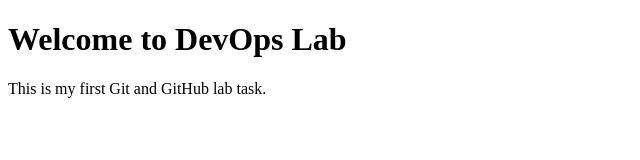
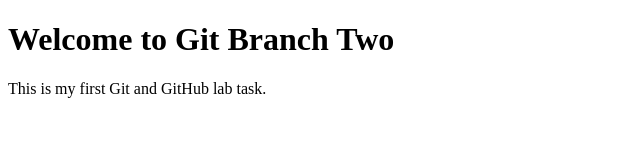
Before and after one commit to javeryah/LABTASK-01-SP23-BSE-020, a plain HTML site: page index.html in a window 1280 px wide. Shown: the whole page, without its empty margins (0-640 px from the left). Drawn offline with Linux system fonts and the light colour scheme.

Commit message:
Update heading in feature-2

```diff
--- a/index.html
+++ b/index.html
@@ -4,7 +4,7 @@
     <title>DevOps Lab Task 01</title>
 </head>
 <body>
-    <h1>Welcome to DevOps Lab</h1>
+    <h1>Welcome to Git Branch Two</h1>
     <p>This is my first Git and GitHub lab task.</p>
 </body>
 </html>
```
